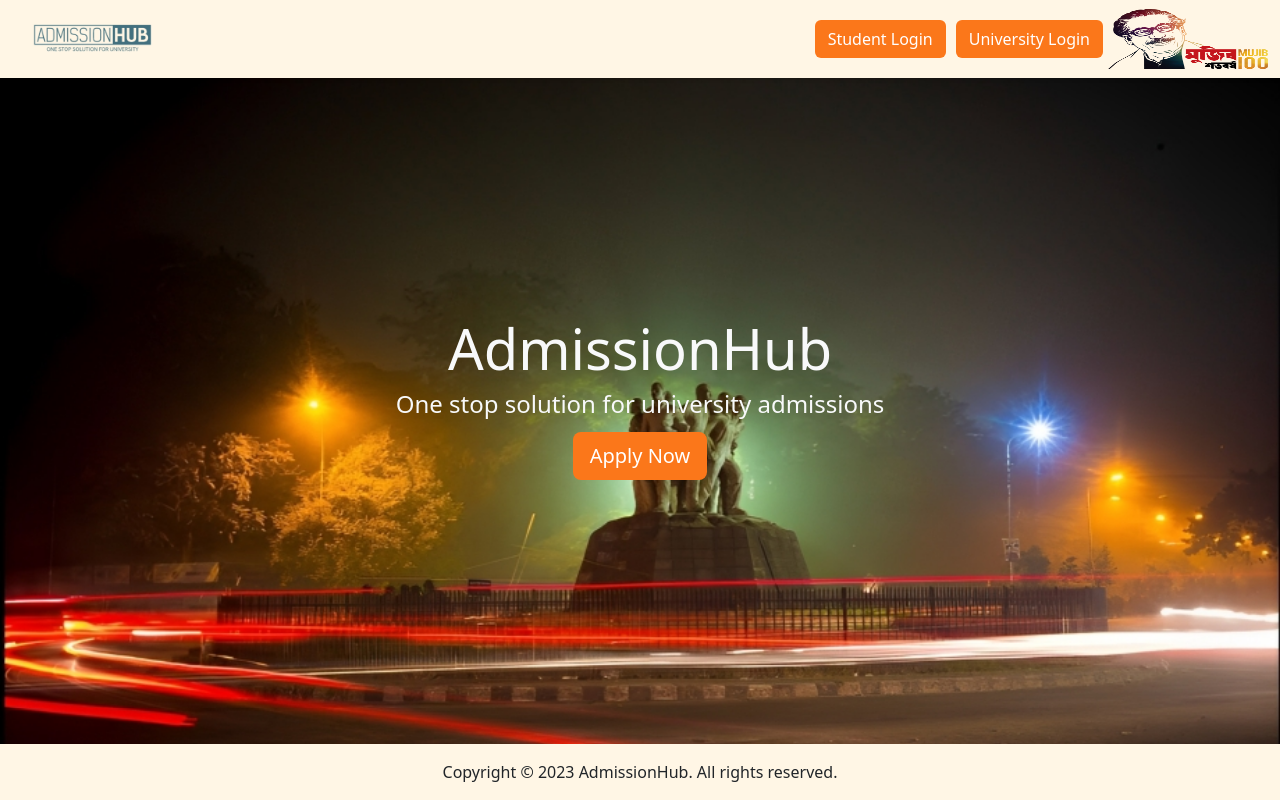
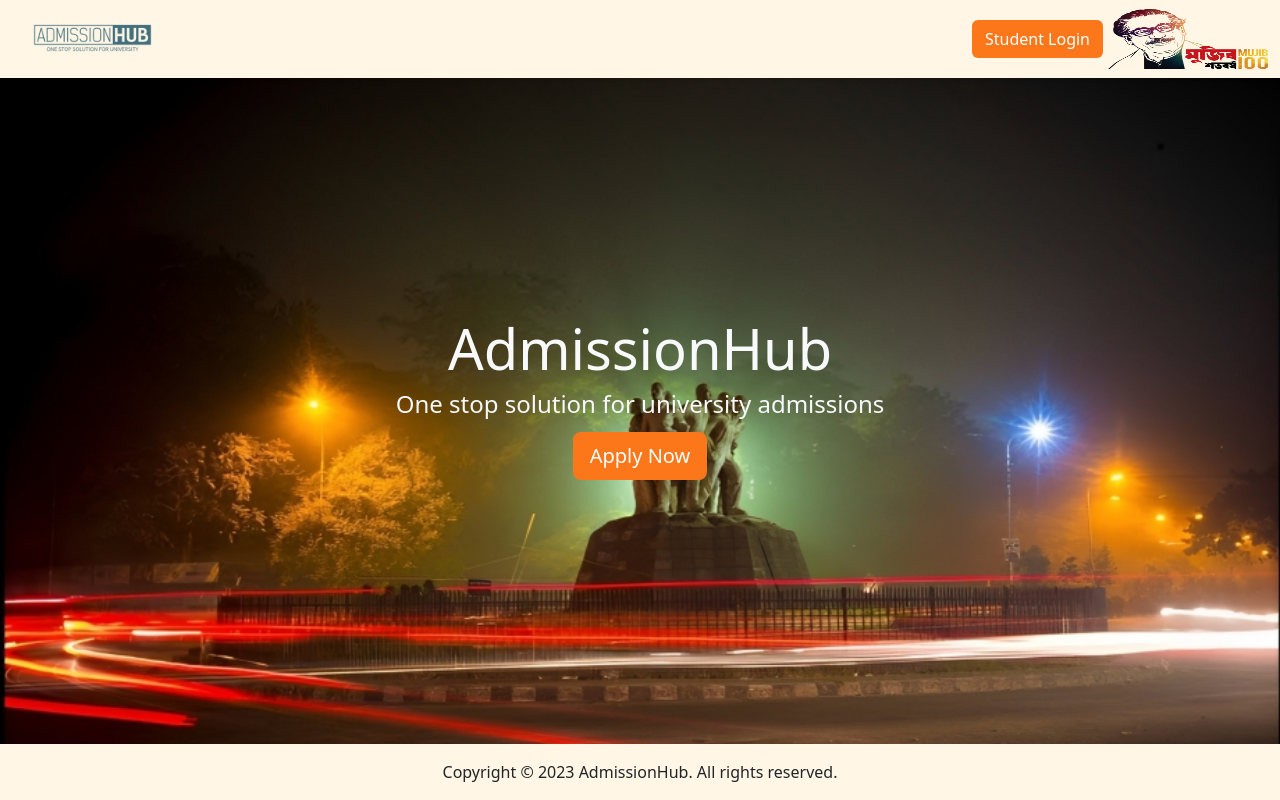
Before and after one commit to rajib-raiyat/admission-hub, a Flask app: page / in a window 1280 px wide. Run offline with Flask 3, Linux system fonts and the light colour scheme.

Commit message:
Uni Login Deleted

```diff
--- a/front-end/templates/index.html
+++ b/front-end/templates/index.html
@@ -94,9 +94,9 @@
                         <button class="btn custom-button" onclick="window.location.href='/std-login'" type="button">
                             Student Login
                         </button>
-                        <button class="btn custom-button" onclick="window.location.href='/uni-login'" type="button">
-                            University Login
-                        </button>
+<!--                        <button class="btn custom-button" onclick="window.location.href='/uni-login'" type="button">-->
+<!--                            University Login-->
+<!--                        </button>-->
 
                         <!--                        <div class="dropdown">-->
                         <!--                            <a aria-expanded="false" class="btn btn-green dropdown-toggle fs-5 nav-item"-->
```
